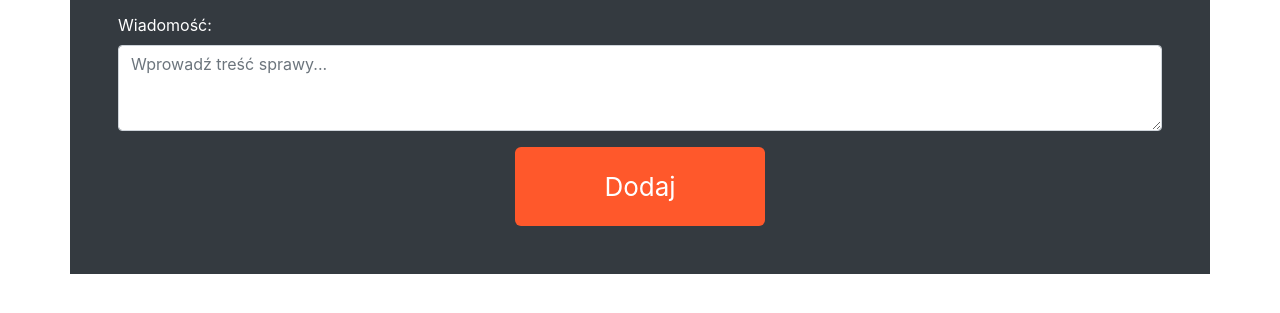
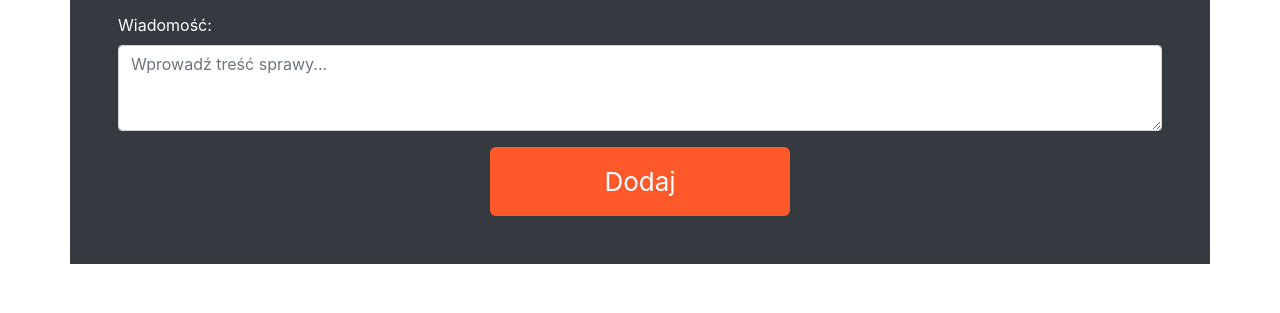
Before and after one commit to szylem/tab, a website: page dodaj.html in a window 1280 px wide. Shown: the part 357-670 px from the top of the page. Drawn offline with nearby package versions, Linux system fonts and the light colour scheme.

Commit message:
Update dodaj.html

```diff
--- a/dodaj.html
+++ b/dodaj.html
@@ -35,8 +35,8 @@
   color: #FFFFFF;
   text-align: center;
   font-size: 26px;
-  padding: 20px;
-  width: 250px;
+  padding: 15px;
+  width: 300px;
   transition: all 0.5s;
   cursor: pointer;
   margin: auto;
```
